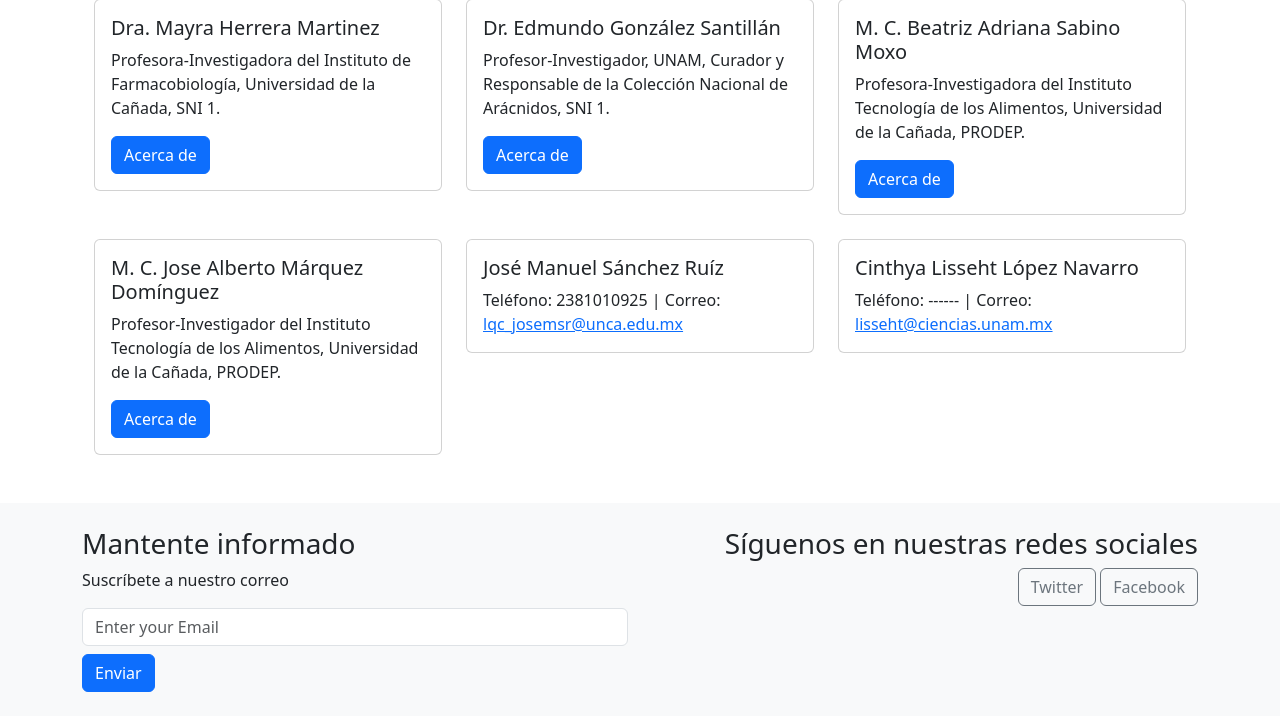
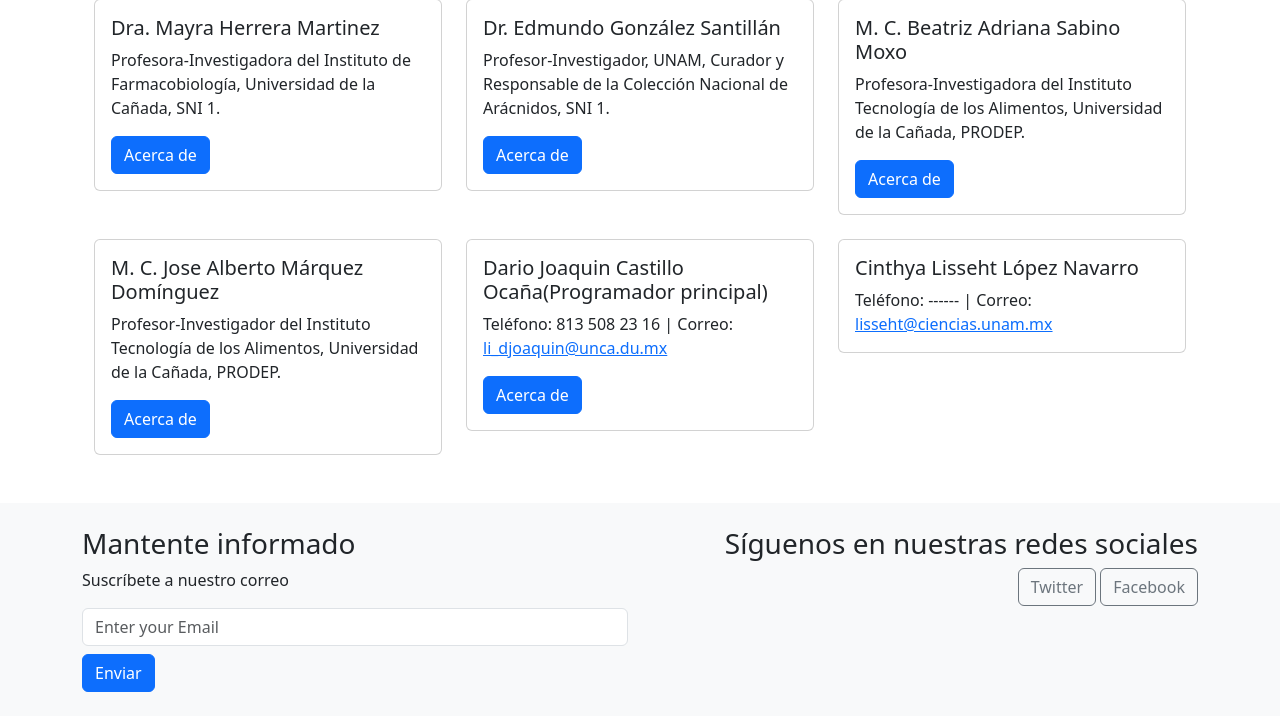
Before and after one commit to kha-banda/kolotl, a Flask app: page /Contacto in a window 1280 px wide. Shown: the part 880-1596 px from the top of the page. Run offline with Flask 3, Linux system fonts and the light colour scheme; some libraries are stand-ins or nearby versions.

Commit message:
agregarme

```diff
--- a/templates/index-4.html
+++ b/templates/index-4.html
@@ -73,8 +73,9 @@
 			<div class="col-md-4">
 				<div class="card">
 					<div class="card-body">
-						<h5 class="card-title">José Manuel Sánchez Ruíz</h5>
-						<p class="card-text">Teléfono: 2381010925 | Correo: <a href="mailto:lqc_josemsr@unca.edu.mx">lqc_josemsr@unca.edu.mx</a></p>
+						<h5 class="card-title">Dario Joaquin Castillo Ocaña(Programador principal)</h5>
+						<p class="card-text">Teléfono: 813 508 23 16 | Correo: <a href="mailto:li_djoaquin@unca.du.mx">li_djoaquin@unca.du.mx</a></p>
+						<a href="https://www.linkedin.com/posts/dar%C3%ADo-joaqu%C3%ADn-castillo-oca%C3%B1a-4231721a6_scrum-foundation-professional-certification-activity-7099515951590604800-Exve" target="_blank" class="btn btn-primary">Acerca de</a>
 					</div>
 				</div>
 			</div>
```
